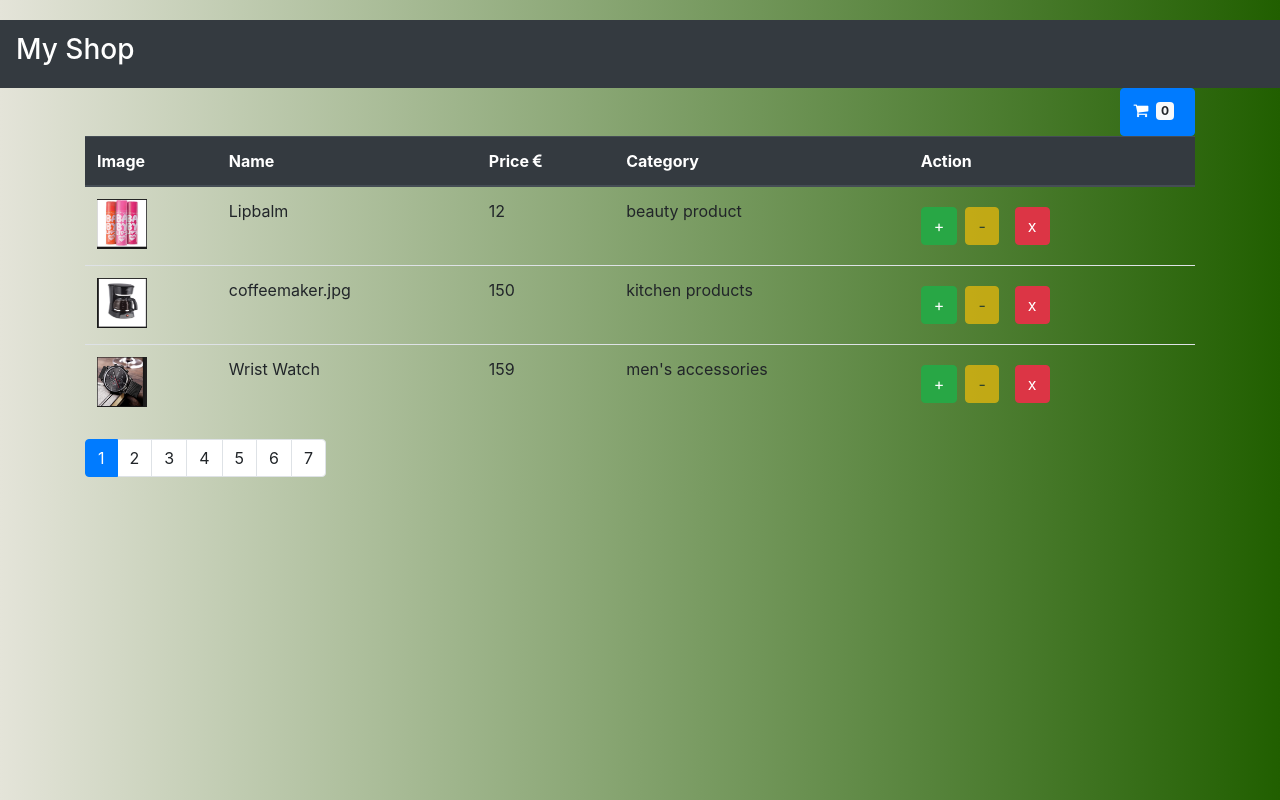
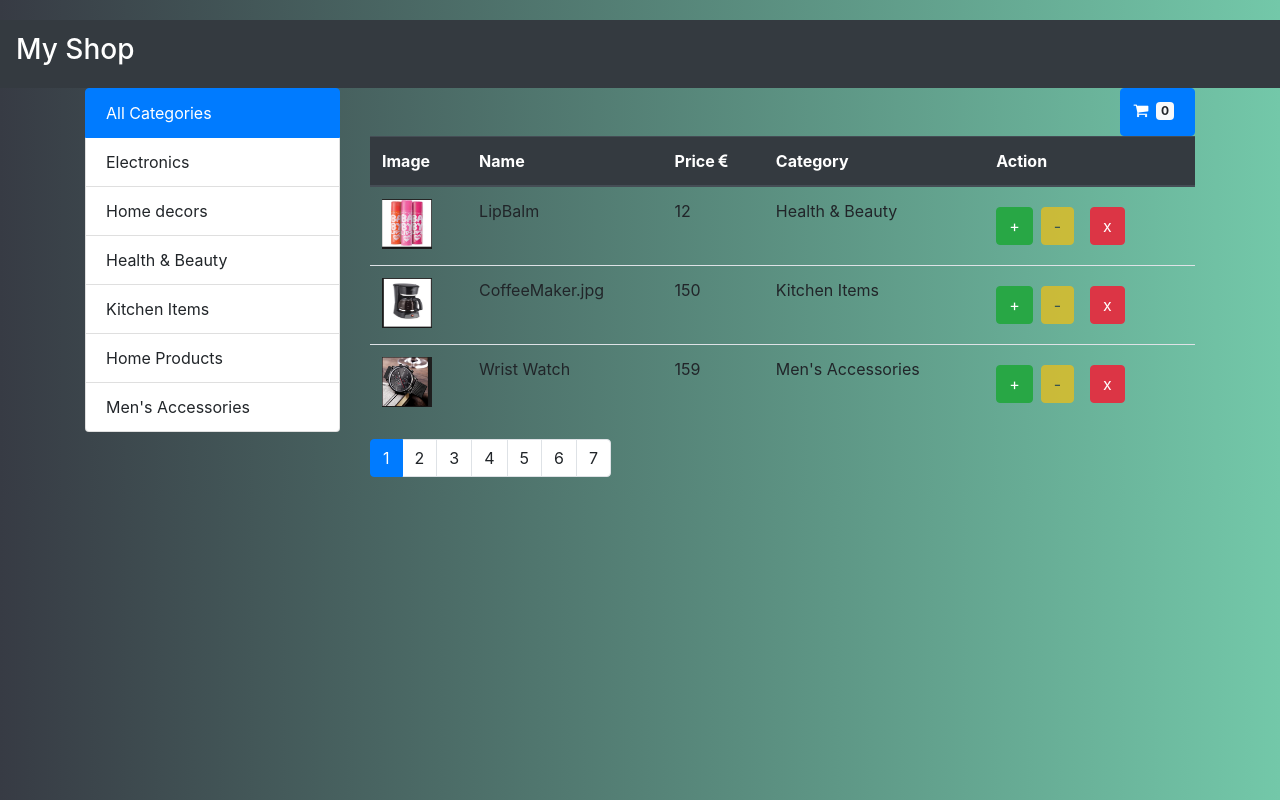
Before and after one commit to Usharamakanth/ecommercefrontend, a React (Create React App) app: page / in a window 1280 px wide. Built offline with nearby package versions, Linux system fonts and the light colour scheme.

Commit message:
filtering is added to the products

```diff
--- /dev/null
+++ b/src/components/common/listGroup.jsx
@@ -0,0 +1,38 @@
+import React from "react";
+
+const ListGroup = props => {
+  const {
+    items,
+    textProperty,
+    valueProperty,
+    selectedItem,
+    onSelectItem
+  } = props;
+  //   console.log("items got :", items);
+  return (
+    <>
+      <ul className="list-group">
+        {items.map(item => (
+          <li
+            key={item[valueProperty]}
+            className={
+              item.name === selectedItem.name
+                ? "list-group-item active"
+                : "list-group-item "
+            }
+            onClick={() => onSelectItem(item)}
+          >
+            {item[textProperty]}
+          </li>
+        ))}
+      </ul>
+    </>
+  );
+};
+//add default props after the creation of the component
+ListGroup.defaultProps = {
+  textProperty: "name",
+  valueProperty: "_id"
+};
+
+export default ListGroup;
--- a/src/components/products.jsx
+++ b/src/components/products.jsx
@@ -1,14 +1,25 @@
 import React, { Component } from "react";
 import { getProducts } from "../services/fakeProducts";
+import { getCategories } from "../services/fakeCategorys";
 // import Like from "./common/like";
 import Pagination from "./common/pagination";
+import ListGroup from "./common/listGroup";
 import { paginate } from "../utils/paginate";
 class Products extends Component {
   state = {
-    products: getProducts(),
+    products: [],
+    categories: [],
     pageSize: 3,
-    currentPage: 1
+    currentPage: 1,
+    currentCategory: {},
+    selectedCategory: { name: "All Categories" }
   };
+
+  componentDidMount() {
+    const products = getProducts();
+    const categories = [{ name: "All Categories" }, ...getCategories()];
+    this.setState({ products, categories });
+  }
 
   handleDeleteFromProducts = productToDelete => {
     const actualProducts = this.state.products;
@@ -42,31 +53,51 @@ class Products extends Component {
     }
   }
 
-  handleLike = likedProduct => {
-    const products = [...this.state.products];
-    const index = products.indexOf(likedProduct);
-    products[index].liked = !products[index].liked;
-    this.setState({ products });
-  };
+  // handleLike = likedProduct => {
+  //   const products = [...this.state.products];
+  //   const index = products.indexOf(likedProduct);
+  //   products[index].liked = !products[index].liked;
+  //   this.setState({ products });
+  // };
 
   handlePageChange = page => {
     this.setState({ currentPage: page });
   };
 
+  handleSelectCategory = category => {
+    // console.log("category selected is :", category);
+    this.setState({ selectedCategory: category, currentPage: 1 });
+  };
   render() {
     const { length: count } = this.state.products;
-    const { products: allProducts, currentPage, pageSize } = this.state;
-    const products = paginate(allProducts, currentPage, pageSize);
+    const {
+      products: allProducts,
+      currentPage,
+      selectedCategory,
+      pageSize
+    } = this.state;
+    //filter the products basing on category
+    const filteredProductsList = selectedCategory._id
+      ? allProducts.filter(p => p.category._id === selectedCategory._id)
+      : allProducts;
+    const products = paginate(filteredProductsList, currentPage, pageSize);
     return (
-      <React.Fragment>
-        {/* <body background="bg.jpg" /> */}
+      <div className="row">
+        <div className="col-3">
+          <ListGroup
+            items={this.state.categories}
+            onSelectItem={this.handleSelectCategory}
+            selectedItem={this.state.selectedCategory}
+          />
+        </div>
+        <div className="col">
           <button className="btn btn-primary pull-right">
             <i className="fa fa-shopping-cart" aria-hidden="true" />
             <span className="badge badge-light m-2">
               {this.getTotalNumOfItemsInCart()}
             </span>
           </button>
-        <table className="table table-condensed bd-light">
+          <table className="table">
             <thead className="thead-dark">
               <tr>
                 <th>Image</th>
@@ -103,7 +134,9 @@ class Products extends Component {
                     <button
                       onClick={() => this.handleDeleteProductFromCart(product)}
                       className="btn btn-warning m-2"
-                    disabled={product.numOfItemsInCart === 0 ? "disabled" : ""}
+                      disabled={
+                        product.numOfItemsInCart === 0 ? "disabled" : ""
+                      }
                     >
                       -
                     </button>
@@ -123,12 +156,13 @@ class Products extends Component {
             </tbody>
           </table>
           <Pagination
-          itemsCount={count}
-          pageSize={this.state.pageSize}
-          currentPage={this.state.currentPage}
+            itemsCount={filteredProductsList.length}
+            pageSize={pageSize}
+            currentPage={currentPage}
             onPageChange={this.handlePageChange}
           />
-      </React.Fragment>
+        </div>
+      </div>
     );
   }
 }
--- /dev/null
+++ b/src/services/fakeCategorys.js
@@ -0,0 +1,12 @@
+export const categories = [
+  { _id: "6b21ca3eeb7f6fbccd471811", name: "Electronics" },
+  { _id: "6b21ca3eeb7f6fbccd471813", name: "Home decors" },
+  { _id: "6b21ca3eeb7f6fbccd471825", name: "Health & Beauty" },
+  { _id: "6b21ca3eeb7f6fbccd471827", name: "Kitchen Items" },
+  { _id: "6b21ca3eeb7f6fbccd471830", name: "Home Products" },
+  { _id: "6b21ca3eeb7f6fbccd471835", name: "Men's Accessories" }
+];
+
+export function getCategories() {
+  return categories;
+}
--- a/src/services/fakeProducts.js
+++ b/src/services/fakeProducts.js
@@ -1,18 +1,18 @@
 const products = [
   {
     _id: "2b22cd4ddr8g5fbccg571902",
-    name: "Lipbalm",
+    name: "LipBalm",
     price: 12,
-    category: { _id: "2b22cd4ddr8g5fbccg571902", name: "beauty product" },
+    category: { _id: "6b21ca3eeb7f6fbccd471825", name: "Health & Beauty" },
     image: require("../data/images/lipbalm.jpg"),
     numOfItemsInCart: 0,
     liked: true
   },
   {
     _id: "2b22cd4ddr8g5fbccg571903",
-    name: "coffeemaker.jpg",
+    name: "CoffeeMaker.jpg",
     price: 150,
-    category: { _id: "2b22cd4ddr8g5fbccg571903", name: "kitchen products" },
+    category: { _id: "6b21ca3eeb7f6fbccd471827", name: "Kitchen Items" },
     image: require("../data/images/coffeemaker.jpg"),
     numOfItemsInCart: 0,
     liked: true
@@ -21,7 +21,7 @@ const products = [
     _id: "2b22cd4ddr8g5fbccg571920",
     name: "Wrist Watch",
     price: 159,
-    category: { _id: "2b22cd4ddr8g5fbccg571920", name: "men's accessories" },
+    category: { _id: "6b21ca3eeb7f6fbccd471835", name: "Men's Accessories" },
     image: require("../data/images/wristwatch.jpg"),
     numOfItemsInCart: 0,
     liked: true
@@ -30,52 +30,52 @@ const products = [
     _id: "2b22cd4ddr8g5fbccg571921",
     name: "Belts",
     price: 60,
-    category: { _id: "2b22cd4ddr8g5fbccg571921", name: "men's accessories" },
+    category: { _id: "6b21ca3eeb7f6fbccd471835", name: "Men's Accessories" },
     image: require("../data/images/belts.jpg"),
     numOfItemsInCart: 0,
     liked: true
   },
   {
     _id: "2b22cd4ddr8g5fbccg571922",
-    name: "coffeetable",
+    name: "CoffeeTable",
     price: 40,
-    category: { _id: "2b22cd4ddr8g5fbccg571922", name: "home decor" },
+    category: { _id: "6b21ca3eeb7f6fbccd471813", name: "Home decors" },
     image: require("../data/images/coffeetable.jpg"),
     numOfItemsInCart: 0,
     liked: true
   },
   {
     _id: "2b22cd4ddr8g5fbccg571923",
-    name: "dishwasher",
+    name: "DishWasher",
     price: 600,
-    category: { _id: "2b22cd4ddr8g5fbccg571923", name: "kitchen products" },
+    category: { _id: "6b21ca3eeb7f6fbccd471827", name: "Kitchen Items" },
     image: require("../data/images/dishwasher.jpg"),
     numOfItemsInCart: 0,
     liked: true
   },
   {
     _id: "2b22cd4ddr8g5fbccg571924",
-    name: "fan",
+    name: "Fan",
     price: 60,
-    category: { _id: "2b22cd4ddr8g5fbccg571924", name: "home products" },
+    category: { _id: "6b21ca3eeb7f6fbccd471830", name: "Home Products" },
     image: require("../data/images/fan.jpg"),
     numOfItemsInCart: 0,
     liked: true
   },
   {
     _id: "2b22cd4ddr8g5fbccg571925",
-    name: "fridge",
+    name: "Fridge",
     price: 500,
-    category: { _id: "2b22cd4ddr8g5fbccg571925", name: "kitchen products" },
+    category: { _id: "6b21ca3eeb7f6fbccd471827", name: "Kitchen Items" },
     image: require("../data/images/fridge.jpg"),
     numOfItemsInCart: 0,
     liked: true
   },
   {
     _id: "2b22cd4ddr8g5fbccg571926",
-    name: "hairdryer",
+    name: "HairDryer",
     price: 120,
-    category: { _id: "2b22cd4ddr8g5fbccg571926", name: "health & beauty" },
+    category: { _id: "6b21ca3eeb7f6fbccd471825", name: "Health & Beauty" },
     image: require("../data/images/hairdryer.jpg"),
     numOfItemsInCart: 0,
     liked: true
@@ -84,25 +84,25 @@ const products = [
     _id: "2b22cd4ddr8g5fbccg571927",
     name: "Iron box",
     price: 100,
-    category: { _id: "2b22cd4ddr8g5fbccg571927", name: "home products" },
+    category: { _id: "6b21ca3eeb7f6fbccd471830", name: "Home Products" },
     image: require("../data/images/Iron box.jpg"),
     numOfItemsInCart: 0,
     liked: true
   },
   {
     _id: "2b22cd4ddr8g5fbccg571928",
-    name: "luggagebag",
+    name: "LuggageBag",
     price: 230,
-    category: { _id: "2b22cd4ddr8g5fbccg571928", name: "home products" },
+    category: { _id: "6b21ca3eeb7f6fbccd471830", name: "Home Products" },
     image: require("../data/images/luggagebag.jpg"),
     numOfItemsInCart: 0,
     liked: true
   },
   {
     _id: "2b22cd4ddr8g5fbccg571929",
-    name: "mac",
+    name: "Mac",
     price: 900,
-    category: { _id: "2b22cd4ddr8g5fbccg571929", name: "electronics" },
+    category: { _id: "6b21ca3eeb7f6fbccd471811", name: "Electronics" },
     image: require("../data/images/mac.jpg"),
     numOfItemsInCart: 0,
     liked: true
@@ -111,70 +111,70 @@ const products = [
     _id: "2b22cd4ddr8g5fbccg571930",
     name: "Samsung tab",
     price: 470,
-    category: { _id: "2b22cd4ddr8g5fbccg571930", name: "electronics" },
+    category: { _id: "6b21ca3eeb7f6fbccd471811", name: "Electronics" },
     image: require("../data/images/Samsung tab.jpg"),
     numOfItemsInCart: 0,
     liked: true
   },
   {
     _id: "2b22cd4ddr8g5fbccg571931",
-    name: "straightner",
+    name: "Straightner",
     price: 150,
-    category: { _id: "2b22cd4ddr8g5fbccg571931", name: "health & beauty" },
+    category: { _id: "6b21ca3eeb7f6fbccd471825", name: "Health & Beauty" },
     image: require("../data/images/straightner.jpg"),
     numOfItemsInCart: 0,
     liked: true
   },
   {
     _id: "2b22cd4ddr8g5fbccg571932",
-    name: "studytable",
+    name: "StudyTable",
     price: 99,
-    category: { _id: "2b22cd4ddr8g5fbccg571932", name: "home decor" },
+    category: { _id: "6b21ca3eeb7f6fbccd471813", name: "Home decors" },
     image: require("../data/images/studytable.jpg"),
     numOfItemsInCart: 0,
     liked: true
   },
   {
     _id: "2b22cd4ddr8g5fbccg571933",
-    name: "toaster",
+    name: "Toaster",
     price: 80,
-    category: { _id: "2b22cd4ddr8g5fbccg571933", name: "kitchen products" },
+    category: { _id: "6b21ca3eeb7f6fbccd471827", name: "Kitchen Items" },
     image: require("../data/images/toaster.jpg"),
     numOfItemsInCart: 0,
     liked: true
   },
   {
     _id: "2b22cd4ddr8g5fbccg571934",
-    name: "trimer",
+    name: "Trimmer",
     price: 70,
-    category: { _id: "2b22cd4ddr8g5fbccg571934", name: "men's accessories" },
+    category: { _id: "6b21ca3eeb7f6fbccd471835", name: "Men's Accessories" },
     image: require("../data/images/trimer.jpg"),
     numOfItemsInCart: 0,
     liked: true
   },
   {
     _id: "2b22cd4ddr8g5fbccg571935",
-    name: "vaccumcleaner",
+    name: "Vaccum Cleaner",
     price: 450,
-    category: { _id: "2b22cd4ddr8g5fbccg571935", name: "home products" },
+    category: { _id: "6b21ca3eeb7f6fbccd471830", name: "Home Products" },
     image: require("../data/images/vaccumcleaner.jpg"),
     numOfItemsInCart: 0,
     liked: true
   },
   {
     _id: "2b22cd4ddr8g5fbccg571936",
-    name: "washingmachine",
+    name: "WashingMachine",
     price: 700,
-    category: { _id: "2b22cd4ddr8g5fbccg571936", name: "home products" },
+    category: { _id: "6b21ca3eeb7f6fbccd471830", name: "Home Products" },
     image: require("../data/images/washingmachine.jpg"),
     numOfItemsInCart: 0,
     liked: true
   },
   {
     _id: "2b22cd4ddr8g5fbccg571937",
-    name: "juicer",
+    name: "Juicer",
     price: 69,
-    category: { _id: "2b22cd4ddr8g5fbccg571937", name: "kitchen products" },
+    category: { _id: "6b21ca3eeb7f6fbccd471827", name: "Kitchen Items" },
     image: require("../data/images/juicer.jpg"),
     numOfItemsInCart: 0,
     liked: true
--- a/src/styles/background.css
+++ b/src/styles/background.css
@@ -1,13 +1,13 @@
 body {
-  background: #215f00; /* fallback for old browsers */
+  background: #73c8a9; /* fallback for old browsers */
   background: -webkit-linear-gradient(
     to right,
-    #e4e4d9,
-    #215f00
+    #373b44,
+    #73c8a9
   ); /* Chrome 10-25, Safari 5.1-6 */
   background: linear-gradient(
     to right,
-    #e4e4d9,
-    #215f00
+    #373b44,
+    #73c8a9
   ); /* W3C, IE 10+/ Edge, Firefox 16+, Chrome 26+, Opera 12+, Safari 7+ */
 }
```
Lines whose indentation alone changed are shown as unchanged.
